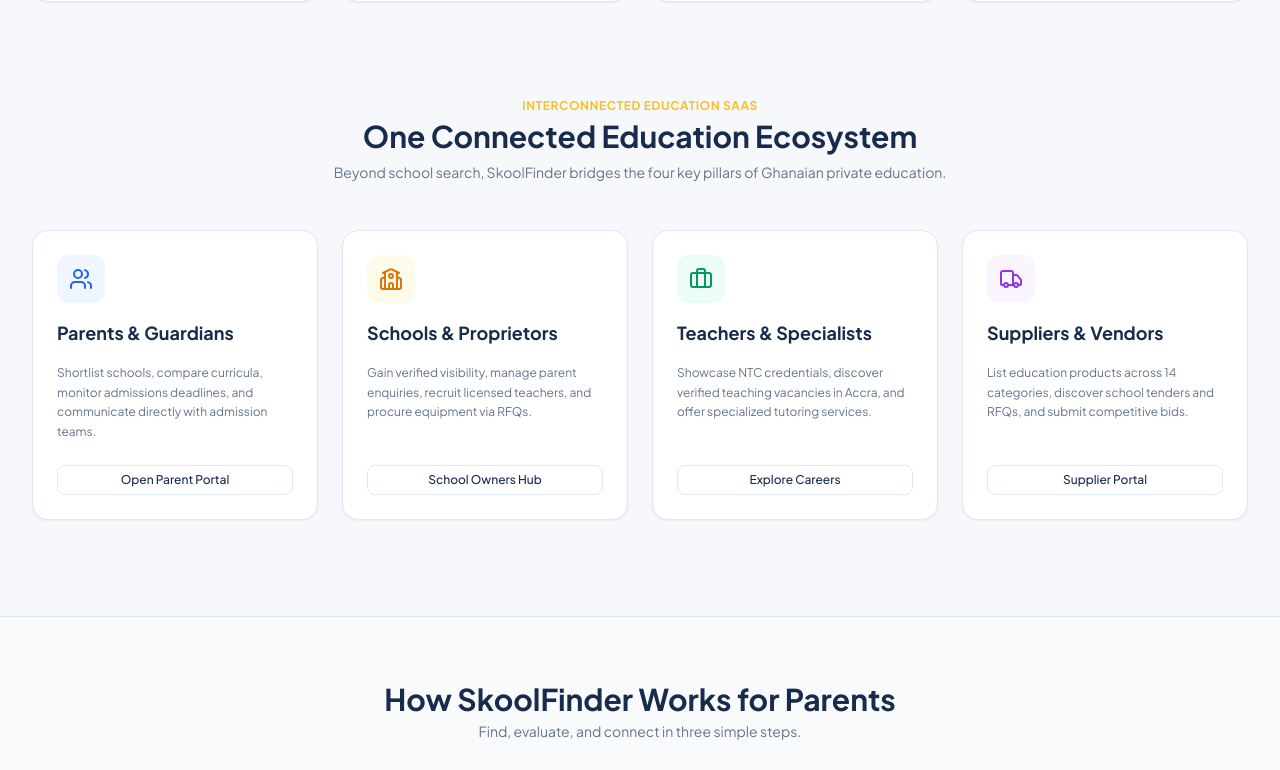
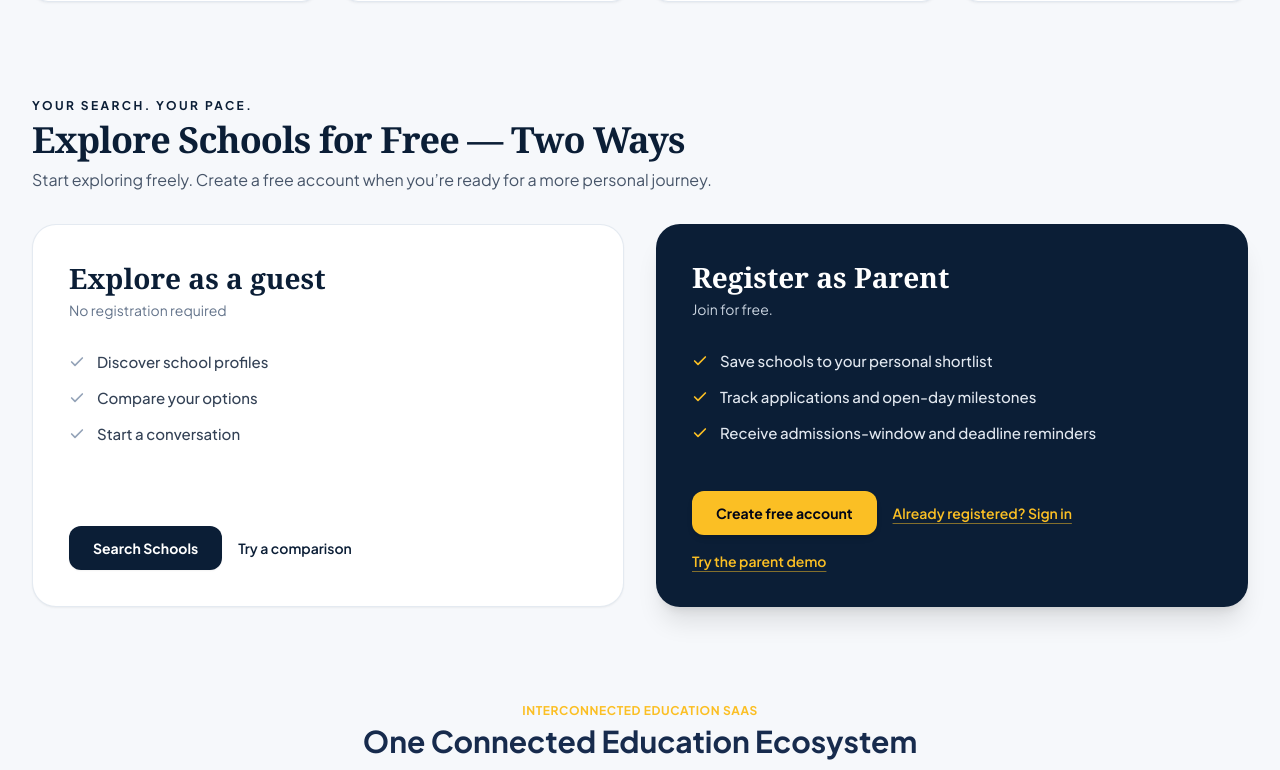
Before and after one commit to Charles-Duodu/SkoolFinder-Gh, a Next.js app: page / in a window 1280 px wide. Shown: the part 1386-2156 px from the top of the page. Built offline with nearby package versions, Linux system fonts and the light colour scheme; no server answers; the database is empty.

Commit message:
feat(homepage): add Explore Schools for Free — Two Ways section after Accra Exemplary Institutions

```diff
--- a/src/features/discovery/HomePage.tsx
+++ b/src/features/discovery/HomePage.tsx
@@ -22,7 +22,8 @@ import {
   ChevronLeft,
   ChevronRight,
   TrendingUp,
-  Award
+  Award,
+  Check
 } from 'lucide-react';
 import { Button } from '../../components/ui/Button';
 
@@ -291,6 +292,115 @@ export const HomePage: React.FC = () => {
         </div>
       </section>
 
+      {/* SECTION: EXPLORE SCHOOLS FOR FREE — TWO WAYS */}
+      <section className="max-w-7xl mx-auto px-4 sm:px-6 lg:px-8">
+        <div className="mb-8">
+          <div className="text-xs font-bold uppercase tracking-[0.2em] text-[#0B1E36]">
+            YOUR SEARCH. YOUR PACE.
+          </div>
+          <h2 className="text-2xl sm:text-4xl font-serif font-bold text-[#0B1E36] tracking-tight mt-1.5">
+            Explore Schools for Free — Two Ways
+          </h2>
+          <p className="text-sm sm:text-base text-slate-600 mt-2 font-normal max-w-3xl">
+            Start exploring freely. Create a free account when you’re ready for a more personal journey.
+          </p>
+        </div>
+
+        <div className="grid grid-cols-1 lg:grid-cols-2 gap-6 lg:gap-8">
+
+          {/* Card 1: Explore as a guest */}
+          <div className="bg-white rounded-3xl border border-slate-200/90 p-7 sm:p-9 shadow-sm flex flex-col justify-between hover:shadow-md transition-shadow">
+            <div>
+              <h3 className="font-serif text-2xl sm:text-[28px] font-bold text-[#0B1E36] leading-tight">
+                Explore as a guest
+              </h3>
+              <p className="text-xs sm:text-sm text-slate-500 font-normal mt-1 mb-6 sm:mb-8">
+                No registration required
+              </p>
+
+              <div className="space-y-3.5 sm:space-y-4 mb-8 sm:mb-10">
+                <div className="flex items-center gap-3 text-sm sm:text-[15px] text-slate-700 font-medium">
+                  <Check className="w-4 h-4 text-slate-400 shrink-0 stroke-[2.5]" />
+                  <span>Discover school profiles</span>
+                </div>
+                <div className="flex items-center gap-3 text-sm sm:text-[15px] text-slate-700 font-medium">
+                  <Check className="w-4 h-4 text-slate-400 shrink-0 stroke-[2.5]" />
+                  <span>Compare your options</span>
+                </div>
+                <div className="flex items-center gap-3 text-sm sm:text-[15px] text-slate-700 font-medium">
+                  <Check className="w-4 h-4 text-slate-400 shrink-0 stroke-[2.5]" />
+                  <span>Start a conversation</span>
+                </div>
+              </div>
+            </div>
+
+            <div className="flex items-center gap-4 flex-wrap pt-2">
+              <Link
+                href="/schools"
+                className="px-6 py-3 bg-[#0B1E36] hover:bg-[#132c4d] text-white font-bold text-sm rounded-xl transition-all shadow-sm hover:shadow"
+              >
+                Search Schools
+              </Link>
+              <Link
+                href="/compare"
+                className="text-sm font-semibold text-[#0B1E36] hover:underline underline-offset-4"
+              >
+                Try a comparison
+              </Link>
+            </div>
+          </div>
+
+          {/* Card 2: Register as Parent */}
+          <div className="bg-[#0B1E36] rounded-3xl p-7 sm:p-9 text-white shadow-xl flex flex-col justify-between hover:shadow-2xl transition-shadow">
+            <div>
+              <h3 className="font-serif text-2xl sm:text-[28px] font-bold text-white leading-tight">
+                Register as Parent
+              </h3>
+              <p className="text-xs sm:text-sm text-slate-300 font-normal mt-1 mb-6 sm:mb-8">
+                Join for free.
+              </p>
+
+              <div className="space-y-3.5 sm:space-y-4 mb-8 sm:mb-10">
+                <div className="flex items-center gap-3 text-sm sm:text-[15px] text-slate-200 font-medium">
+                  <Check className="w-4 h-4 text-amber-400 shrink-0 stroke-[2.5]" />
+                  <span>Save schools to your personal shortlist</span>
+                </div>
+                <div className="flex items-center gap-3 text-sm sm:text-[15px] text-slate-200 font-medium">
+                  <Check className="w-4 h-4 text-amber-400 shrink-0 stroke-[2.5]" />
+                  <span>Track applications and open-day milestones</span>
+                </div>
+                <div className="flex items-center gap-3 text-sm sm:text-[15px] text-slate-200 font-medium">
+                  <Check className="w-4 h-4 text-amber-400 shrink-0 stroke-[2.5]" />
+                  <span>Receive admissions-window and deadline reminders</span>
+                </div>
+              </div>
+            </div>
+
+            <div className="flex items-center gap-4 flex-wrap pt-2">
+              <Link
+                href="/sign-up"
+                className="px-6 py-3 bg-amber-400 hover:bg-amber-300 active:bg-amber-500 text-slate-950 font-bold text-sm rounded-xl transition-all shadow-md hover:shadow-lg"
+              >
+                Create free account
+              </Link>
+              <Link
+                href="/sign-in"
+                className="text-xs sm:text-sm font-semibold text-amber-400 hover:text-amber-300 underline underline-offset-4 decoration-amber-400/50"
+              >
+                Already registered? Sign in
+              </Link>
+              <Link
+                href="/parents"
+                className="text-xs sm:text-sm font-semibold text-amber-400 hover:text-amber-300 underline underline-offset-4 decoration-amber-400/50"
+              >
+                Try the parent demo
+              </Link>
+            </div>
+          </div>
+
+        </div>
+      </section>
+
       {/* SECTION 4: OUR EDUCATION ECOSYSTEM */}
       <section className="max-w-7xl mx-auto px-4 sm:px-6 lg:px-8">
         <div className="text-center max-w-2xl mx-auto mb-12">
```
